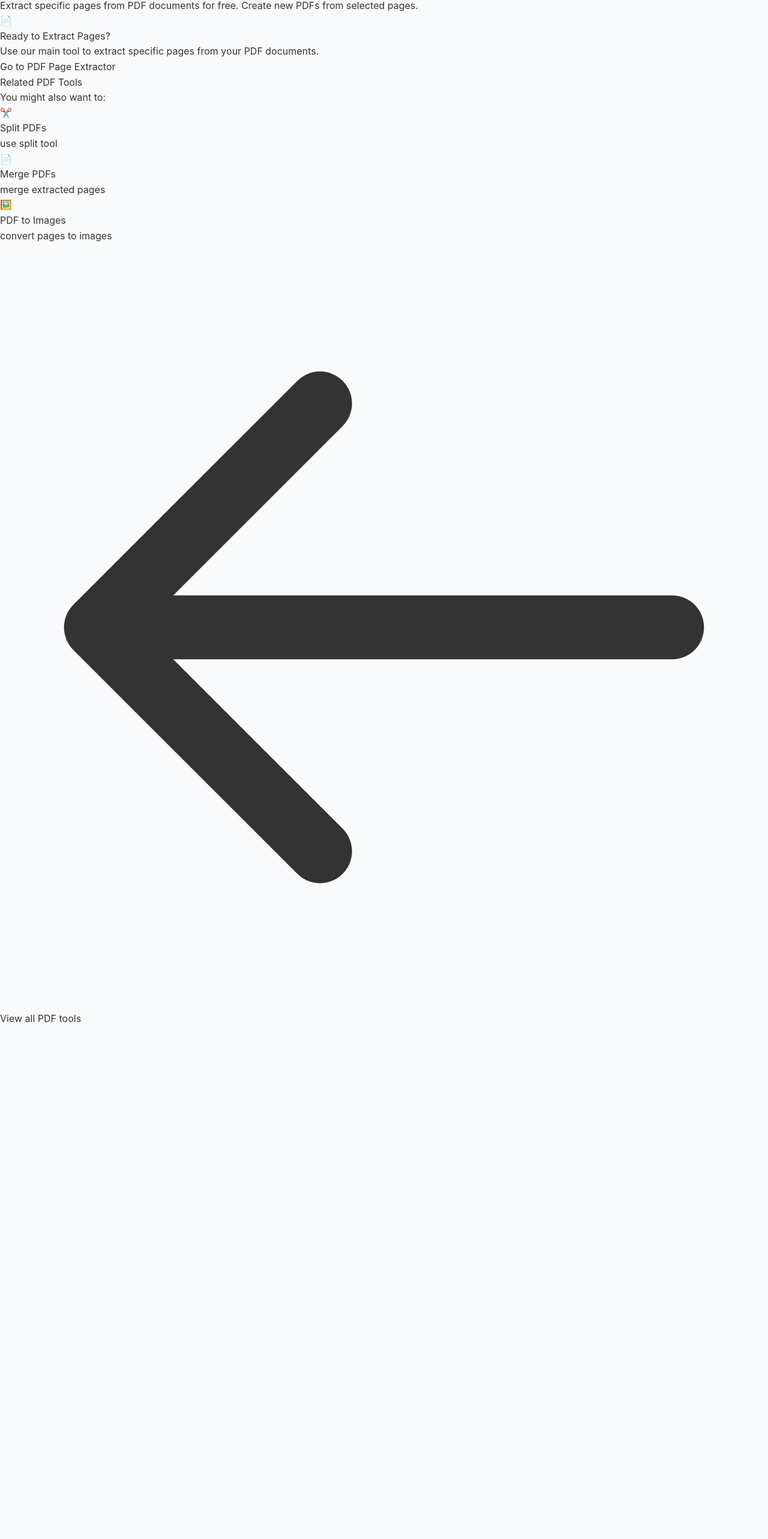
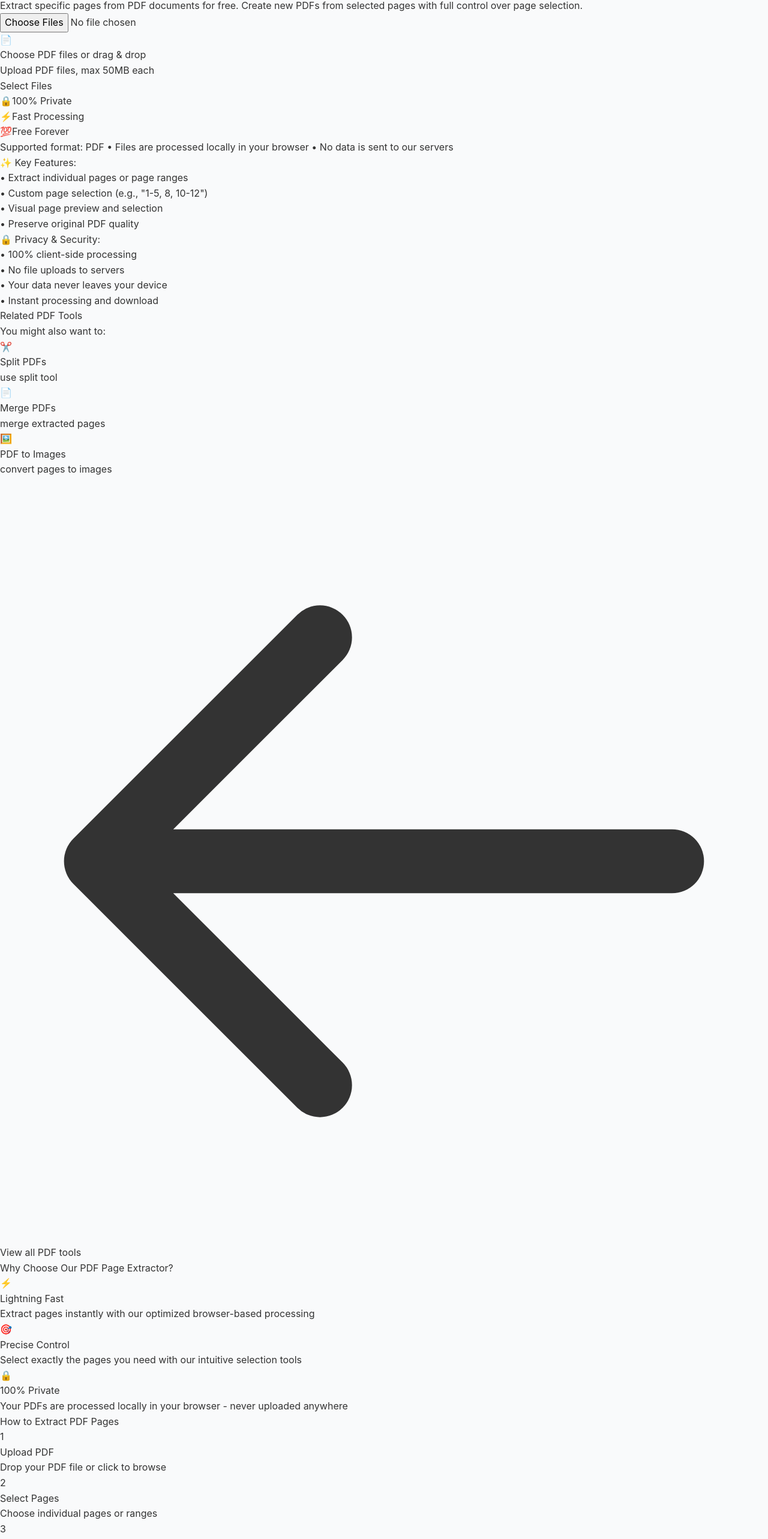
Before and after one commit to ulinycoin/clientpdf-pro, a React (Vite) app: page /extract-pages-pdf in a window 1280 px wide. Shown: the part 29-2595 px from the top of the page at 60% size. Before the commit the page ends 1741 px from the top, so only its background shows below. Built offline with nearby package versions, Linux system fonts and the light colour scheme.

Commit message:
Fix ExtractPagesPDFPage - add functional tool instead of redirect

```diff
--- a/src/pages/tools/ExtractPagesPDFPage.tsx
+++ b/src/pages/tools/ExtractPagesPDFPage.tsx
@@ -1,11 +1,43 @@
-import React from 'react';
+import React, { useState } from 'react';
 import { toolsSEOData } from '../../data/seoData';
 import SEOHead from '../../components/SEO/SEOHead';
 import RelatedTools from '../../components/common/RelatedTools';
-import { Link } from 'react-router-dom';
+import FileUploadZone from '../../components/molecules/FileUploadZone';
+import ExtractPagesTool from '../../components/organisms/ExtractPagesTool';
+import Button from '../../components/atoms/Button';
+import { downloadFile } from '../../utils/fileHelpers';
+import { generateFilename } from '../../utils/fileHelpers';
 
 const ExtractPagesPDFPage: React.FC = () => {
   const seoData = toolsSEOData.extractPages;
+  const [uploadedFiles, setUploadedFiles] = useState<File[]>([]);
+  const [showTool, setShowTool] = useState(false);
+
+  const handleFilesSelected = (files: File[]) => {
+    setUploadedFiles(files);
+    setShowTool(true);
+  };
+
+  const handleComplete = (result: any) => {
+    if (result.success && result.blob) {
+      const filename = generateFilename(
+        uploadedFiles[0]?.name || 'document',
+        'extracted-pages',
+        'pdf'
+      );
+      downloadFile(result.blob, filename);
+    }
+  };
+
+  const handleClose = () => {
+    setShowTool(false);
+    setUploadedFiles([]);
+  };
+
+  const handleReset = () => {
+    setShowTool(false);
+    setUploadedFiles([]);
+  };
 
   return (
     <>
@@ -23,33 +55,148 @@ const ExtractPagesPDFPage: React.FC = () => {
             Extract PDF Pages Free
           </h1>
           <p className="text-xl text-gray-600 max-w-3xl mx-auto">
-            Extract specific pages from PDF documents for free. Create new PDFs from selected pages.
+            Extract specific pages from PDF documents for free. Create new PDFs from selected pages with full control over page selection.
           </p>
         </header>
 
-        <section className="mb-12">
-          <div className="max-w-2xl mx-auto text-center">
-            <div className="bg-blue-50 border border-blue-200 rounded-lg p-8">
-              <div className="w-16 h-16 bg-blue-100 rounded-full flex items-center justify-center mx-auto mb-4">
-                <span className="text-blue-600 text-2xl">📄</span>
+        {!showTool ? (
+          <section className="mb-12">
+            <div className="max-w-2xl mx-auto">
+              <FileUploadZone
+                onFilesSelected={handleFilesSelected}
+                acceptedTypes={['.pdf']}
+                maxFiles={1}
+                title="Upload PDF to Extract Pages"
+                subtitle="Select a PDF file to extract specific pages from"
+              />
+
+              <div className="mt-8 grid md:grid-cols-2 gap-6 text-sm text-gray-600">
+                <div className="space-y-3">
+                  <h3 className="font-semibold text-gray-800">✨ Key Features:</h3>
+                  <ul className="space-y-1">
+                    <li>• Extract individual pages or page ranges</li>
+                    <li>• Custom page selection (e.g., "1-5, 8, 10-12")</li>
+                    <li>• Visual page preview and selection</li>
+                    <li>• Preserve original PDF quality</li>
+                  </ul>
+                </div>
+                <div className="space-y-3">
+                  <h3 className="font-semibold text-gray-800">🔒 Privacy & Security:</h3>
+                  <ul className="space-y-1">
+                    <li>• 100% client-side processing</li>
+                    <li>• No file uploads to servers</li>
+                    <li>• Your data never leaves your device</li>
+                    <li>• Instant processing and download</li>
+                  </ul>
+                </div>
               </div>
-              <h2 className="text-2xl font-semibold text-gray-900 mb-4">
-                Ready to Extract Pages?
-              </h2>
-              <p className="text-gray-600 mb-6">
-                Use our main tool to extract specific pages from your PDF documents.
-              </p>
-              <Link
-                to="/"
-                className="inline-block px-6 py-3 bg-blue-600 text-white rounded-lg hover:bg-blue-700 transition-colors font-medium"
+            </div>
+          </section>
+        ) : (
+          <section className="mb-12">
+            <div className="mb-4 flex justify-center">
+              <Button
+                variant="outline"
+                onClick={handleReset}
+                className="flex items-center"
               >
-                Go to PDF Page Extractor
-              </Link>
+                ← Upload Different PDF
+              </Button>
+            </div>
+
+            <ExtractPagesTool
+              files={uploadedFiles}
+              onComplete={handleComplete}
+              onClose={handleClose}
+            />
+          </section>
+        )}
+
+        <RelatedTools currentTool="extractPages" className="mb-8" />
+
+        {/* Benefits Section */}
+        <section className="mt-16 bg-gradient-to-r from-purple-50 to-blue-50 rounded-xl p-8">
+          <div className="max-w-4xl mx-auto">
+            <h2 className="text-3xl font-bold text-center text-gray-900 mb-8">
+              Why Choose Our PDF Page Extractor?
+            </h2>
+
+            <div className="grid md:grid-cols-3 gap-6">
+              <div className="text-center">
+                <div className="w-16 h-16 bg-purple-100 rounded-full flex items-center justify-center mx-auto mb-4">
+                  <span className="text-purple-600 text-2xl">⚡</span>
+                </div>
+                <h3 className="text-xl font-semibold text-gray-900 mb-2">Lightning Fast</h3>
+                <p className="text-gray-600">
+                  Extract pages instantly with our optimized browser-based processing
+                </p>
+              </div>
+
+              <div className="text-center">
+                <div className="w-16 h-16 bg-blue-100 rounded-full flex items-center justify-center mx-auto mb-4">
+                  <span className="text-blue-600 text-2xl">🎯</span>
+                </div>
+                <h3 className="text-xl font-semibold text-gray-900 mb-2">Precise Control</h3>
+                <p className="text-gray-600">
+                  Select exactly the pages you need with our intuitive selection tools
+                </p>
+              </div>
+
+              <div className="text-center">
+                <div className="w-16 h-16 bg-green-100 rounded-full flex items-center justify-center mx-auto mb-4">
+                  <span className="text-green-600 text-2xl">🔒</span>
+                </div>
+                <h3 className="text-xl font-semibold text-gray-900 mb-2">100% Private</h3>
+                <p className="text-gray-600">
+                  Your PDFs are processed locally in your browser - never uploaded anywhere
+                </p>
+              </div>
             </div>
           </div>
         </section>
 
-        <RelatedTools currentTool="extractPages" className="mb-8" />
+        {/* How It Works Section */}
+        <section className="mt-16">
+          <div className="max-w-4xl mx-auto">
+            <h2 className="text-3xl font-bold text-center text-gray-900 mb-12">
+              How to Extract PDF Pages
+            </h2>
+
+            <div className="grid md:grid-cols-4 gap-6">
+              <div className="text-center">
+                <div className="w-12 h-12 bg-blue-100 rounded-full flex items-center justify-center mx-auto mb-4">
+                  <span className="text-blue-600 font-bold">1</span>
+                </div>
+                <h3 className="font-semibold text-gray-900 mb-2">Upload PDF</h3>
+                <p className="text-sm text-gray-600">Drop your PDF file or click to browse</p>
+              </div>
+
+              <div className="text-center">
+                <div className="w-12 h-12 bg-blue-100 rounded-full flex items-center justify-center mx-auto mb-4">
+                  <span className="text-blue-600 font-bold">2</span>
+                </div>
+                <h3 className="font-semibold text-gray-900 mb-2">Select Pages</h3>
+                <p className="text-sm text-gray-600">Choose individual pages or ranges</p>
+              </div>
+
+              <div className="text-center">
+                <div className="w-12 h-12 bg-blue-100 rounded-full flex items-center justify-center mx-auto mb-4">
+                  <span className="text-blue-600 font-bold">3</span>
+                </div>
+                <h3 className="font-semibold text-gray-900 mb-2">Extract</h3>
+                <p className="text-sm text-gray-600">Click extract to process your selection</p>
+              </div>
+
+              <div className="text-center">
+                <div className="w-12 h-12 bg-blue-100 rounded-full flex items-center justify-center mx-auto mb-4">
+                  <span className="text-blue-600 font-bold">4</span>
+                </div>
+                <h3 className="font-semibold text-gray-900 mb-2">Download</h3>
+                <p className="text-sm text-gray-600">Get your new PDF with selected pages</p>
+              </div>
+            </div>
+          </div>
+        </section>
       </main>
     </>
   );
```
